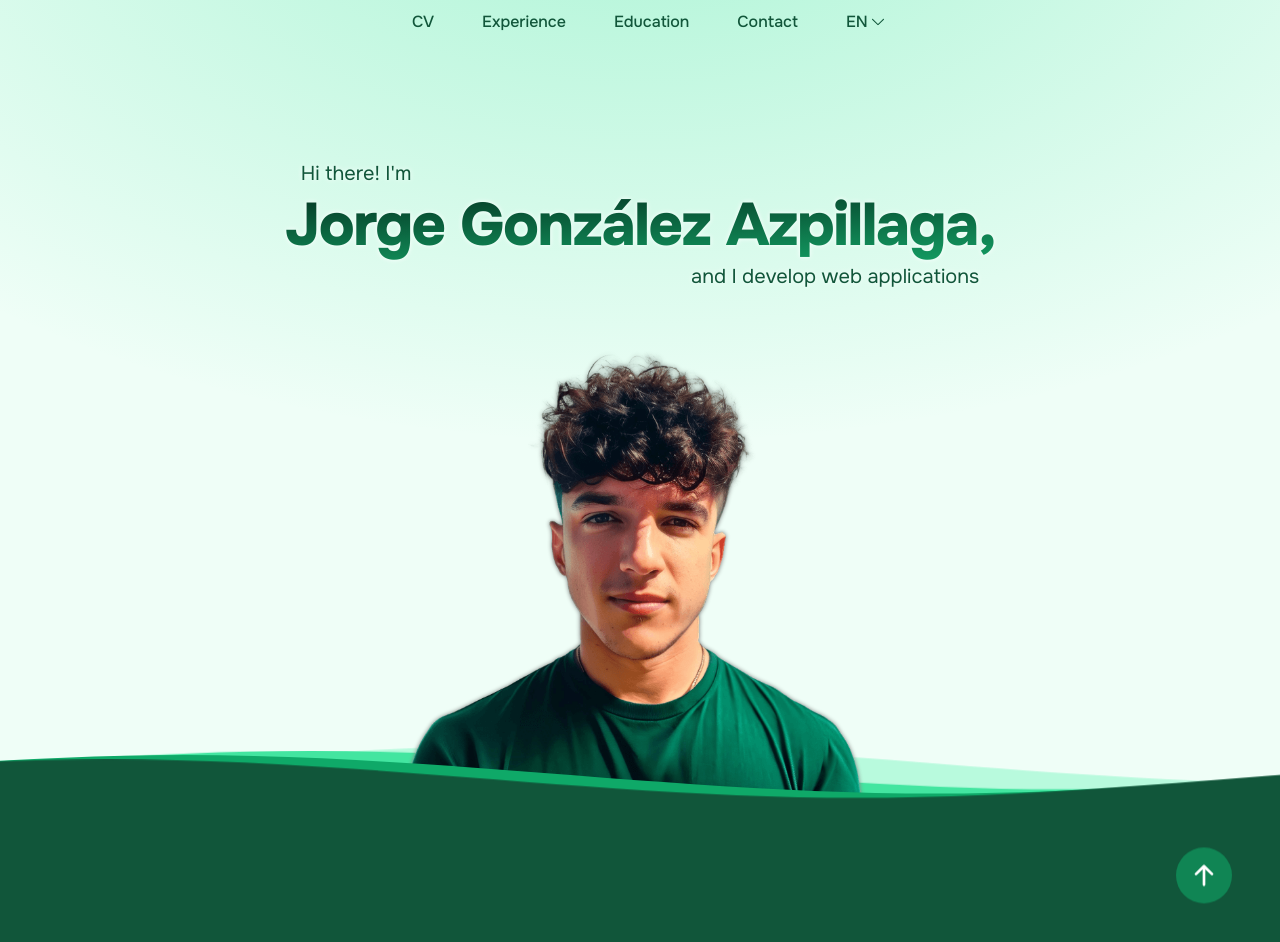
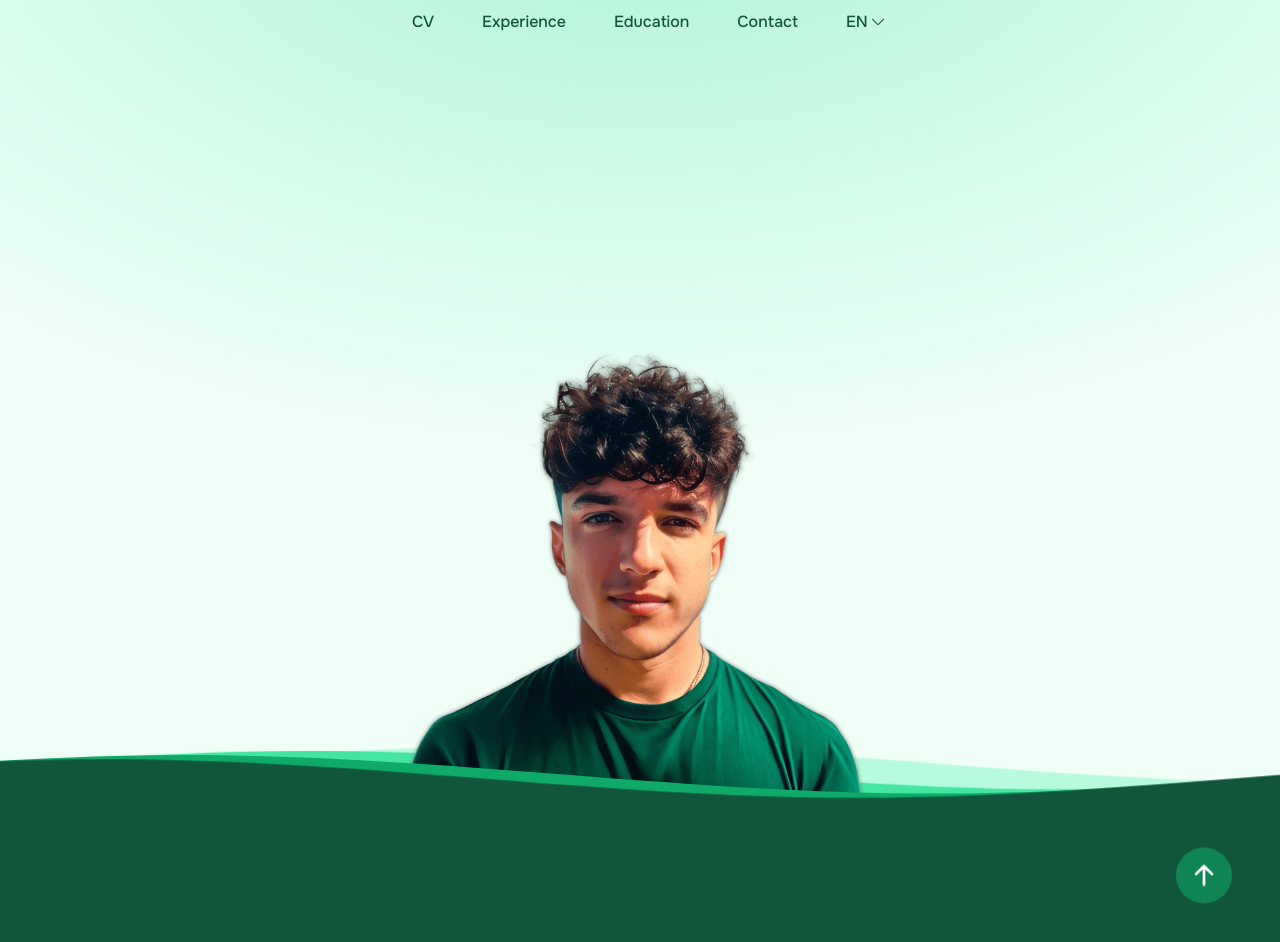
Before and after one commit to Jgonaz/jgonaz-portfolio, a Next.js app: page /en in a window 1280 px wide. Shown: the top 942 px of the page. Built offline with nearby package versions, Linux system fonts and the light colour scheme.

Commit message:
Fade intro styles, fixes svg's

```diff
--- a/app/[lang]/_components/sections/Education.tsx
+++ b/app/[lang]/_components/sections/Education.tsx
@@ -15,14 +15,14 @@ export default function Education () {
       <div className='container text-pretty gap-10 p-8 pt-0 sm:p-12 sm:pt-0 md:p-16 lg:p-20 xl:p-24'>
         <div className='flex flex-col justify-center'>
           <div
-            id='work-title'
+            id='education-title'
             className='flex justify-center sm:justify-start mb-16 md:mb-0'
           >
             <h2 className='text-4xl font-extrabold text-white md:mb-8'>
               {dict?.education?.title}
             </h2>
           </div>
-          <div id='work-description' className='flex'>
+          <div id='education-description' className='flex'>
             {/* Mobile vertical timeline */}
             <ul role='list' className='sm:hidden'>
               {dict?.education?.data.map(
--- a/app/[lang]/_components/sections/Home.tsx
+++ b/app/[lang]/_components/sections/Home.tsx
@@ -17,9 +17,10 @@ export default function Home () {
     >
       <div className='container p-8 sm:p-12 md:p-16 lg:p-20 xl:p-24 flex justify-center mobile-landscape:pt-4'>
         <div className='home-screen-title max-w-max z-30'>
-          <p className='text-center sm:text-start text-lg font-normal text-jade-900 lg:text-xl p-0 sm:px-4'>
+          <p className='anim-first text-center sm:text-start text-lg font-normal text-jade-900 lg:text-xl p-0 sm:px-4'>
             {dict?.home?.hi}
           </p>
+          <div className='anim-second'>
             <h1
               className='text-4xl md:text-5xl lg:text-6xl text-wrap sm:text-nowrap text-center sm:text-start font-extrabold tracking-tight
           bg-gradient-to-br from-jade-950 via-jade-700 to-jade-500 text-transparent bg-clip-text animate-gradient'
@@ -27,16 +28,16 @@ export default function Home () {
             >
               Jorge González Azpillaga,
             </h1>
-          <p className='text-center sm:text-end text-lg font-normal text-jade-900 lg:text-xl p-0 sm:px-4'>
+          </div>
+          <p className='anim-third text-center sm:text-end text-lg font-normal text-jade-900 lg:text-xl p-0 sm:px-4'>
             {dict?.home?.andIDevelopWebApps}
           </p>
         </div>
         <div className='home-screen-photo absolute bottom-0 flex justify-center items-end w-full max-w-full min-w-[350px] h-[768px] z-20 translate-y-2rem sm:translate-y-4rem lg:translate-y-6rem'>
           <Image
+            className='anim-first'
             src={profileImage}
             alt='Foto de perfil personal - Jgonaz'
-            width={768}
-            height={768}
             priority={true}
             sizes='100vw'
           />
--- a/app/[lang]/_styles/backToTop.css
+++ b/app/[lang]/_styles/backToTop.css
@@ -12,6 +12,7 @@
 
 .back-to-top {
   --offset: 50px;
+  position: -webkit-sticky;
   position: sticky;
   bottom: 20px;
   margin-top: calc(100vh + var(--offset));
--- a/app/[lang]/_styles/home.css
+++ b/app/[lang]/_styles/home.css
@@ -20,8 +20,9 @@
       filter: drop-shadow(0px 0px 2px gray);
       min-width: 350px;
       min-height: 350px;
+      max-width: 768px;
       max-height: 65vh;
-      @media screen and (min-width: 640px) {
+      @media screen and (min-width: 576px) {
         object-fit: scale-down;
       }
       @media only screen and (max-width: 768px) and (orientation: landscape) {
@@ -31,14 +32,58 @@
   }
 }
 
-.animate-gradient {
-  background-size: 300%;
-  -webkit-animation: animatedgradient 6s ease infinite alternate;
-  -moz-animation: animatedgradient 6s ease infinite alternate;
-  animation: animatedgradient 6s ease infinite alternate;
+@keyframes fadeFromTop {
+  from {
+    opacity: 0;
+    transform: translateY(-1rem);
+  }
+  to {
+    opacity: 1;
+    transform: translateY(0);
+  }
 }
 
-@keyframes animatedgradient {
+@keyframes fadeFromBottom {
+  from {
+    opacity: 0;
+    transform: translateY(1rem);
+  }
+  to {
+    opacity: 1;
+    transform: translateY(0);
+  }
+}
+
+.home-screen-title {
+  > * {
+    animation-duration: 0.25s;
+    animation-fill-mode: both;
+    animation-timing-function: ease-in-out;
+  }
+  .anim-first {
+    animation-delay: 0.25s;
+    animation-name: fadeFromTop;
+    @media only screen and (min-width: 768px) {
+      animation-name: fadeFromBottom;
+    }
+  }
+  .anim-second {
+    animation-delay: 0.5s;
+    animation-name: fadeFromTop;
+    @media only screen and (min-width: 768px) {
+      animation-name: fadeFromBottom;
+    }
+  }
+  .anim-third {
+    animation-delay: 0.75s;
+    animation-name: fadeFromTop;
+    @media only screen and (min-width: 768px) {
+      animation-name: fadeFromBottom;
+    }
+  }
+}
+
+@keyframes animatedGradient {
   0% {
     background-position: 0% 50%;
   }
@@ -49,3 +94,10 @@
     background-position: 0% 50%;
   }
 }
+
+.animate-gradient {
+  background-size: 300%;
+  -webkit-animation: animatedGradient 6s ease infinite alternate;
+  -moz-animation: animatedGradient 6s ease infinite alternate;
+  animation: animatedGradient 6s ease infinite alternate;
+}
--- a/app/[lang]/_styles/timeline.css
+++ b/app/[lang]/_styles/timeline.css
@@ -10,7 +10,7 @@
 
 @keyframes scrollScale {
   from {
-    transform: scale(0.75) translateX(-3rem);
+    transform: scale(0.8) translateX(-2.5rem);
   }
 
   to {
@@ -19,7 +19,8 @@
 }
 
 .timeline {
-  #work-title *,
+  #work-title h2,
+  #education-title h2,
   .download-cv-btn,
   .slide-container,
   .timeline-item * {
@@ -32,9 +33,11 @@
     animation-range: entry 20% cover 40%;
   }
   @media screen and (max-width: 450px) {
-    .timeline-item h3,
-    .timeline-item p {
-      animation-name: scrollShow, scrollScale;
+    .timeline-item {
+      h3,
+      p {
+        animation-name: scrollShow, scrollScale;
+      }
     }
   }
 }
```
Also changed, not shown: app/[lang]/_assets/Icons.tsx (+24 -20 lines). Lines whose indentation alone changed are shown as unchanged.
